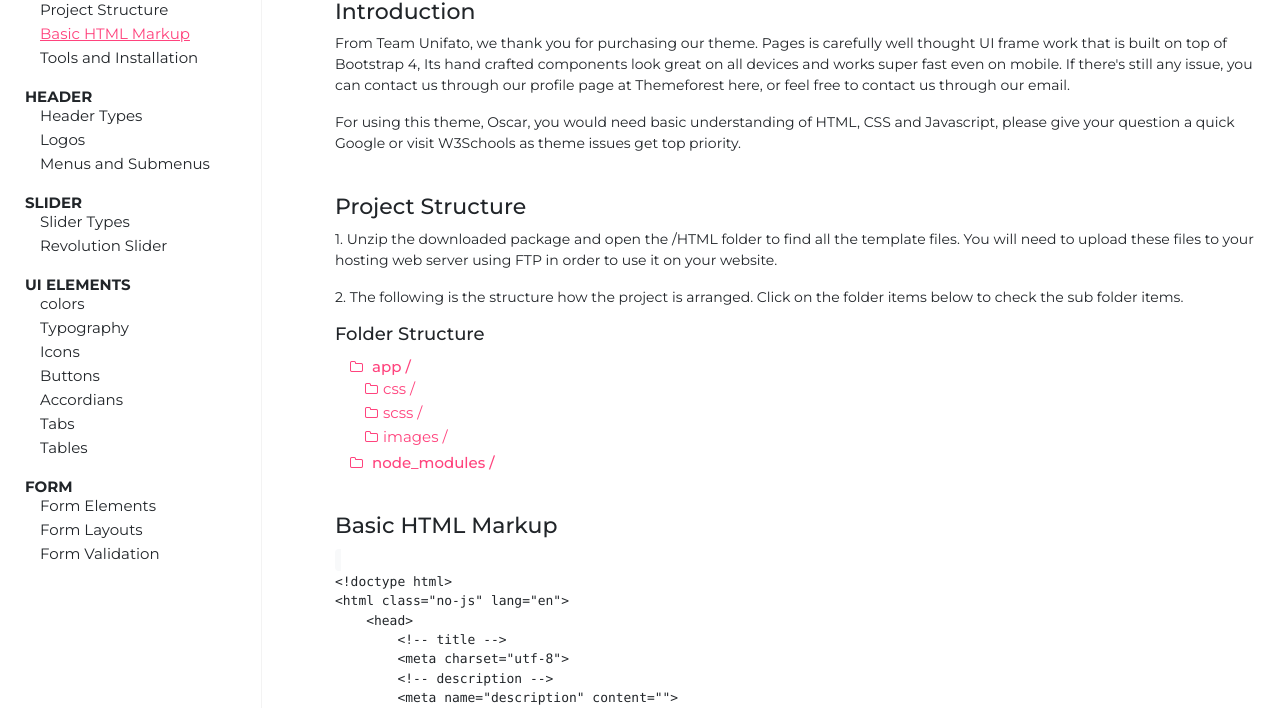
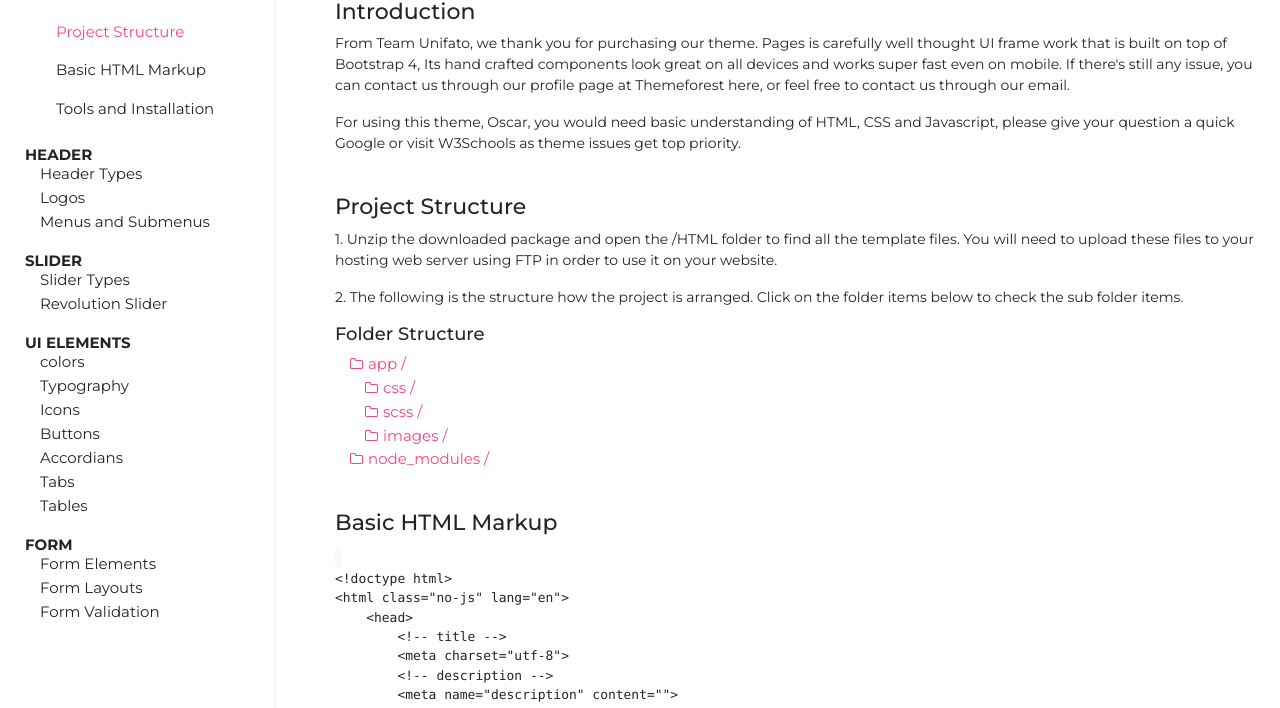
Before and after one commit to themeplify/themeplifly-documentation, a website: page app/index.html in a window 1280 px wide. Shown: the part 392-1100 px from the top of the page. Drawn offline with Linux system fonts and the light colour scheme.

Commit message:
first update

```diff
--- a/app/index.html
+++ b/app/index.html
@@ -1,5 +1,6 @@
 <!doctype html>
 <html lang="en">
+
 <head>
     <title>Themeplify</title>
     <!-- Required meta tags -->
@@ -8,9 +9,8 @@
 
     <link rel="stylesheet" href="css/app.css">
 </head>
-  <body>
 
-
+<body data-spy="scroll" data-target="#navbarCodeply" data-offset="70">
     <!-- webpage wrapper -->
     <div class="wrapper">
 
@@ -21,8 +21,7 @@
                     <div class="col-md-8 text-center">
                         <h1 class="">Themeplify Documentation</h1>
                         <p>A <b>how-to guide</b> with helpful information about BeTheme installation, capabilities, features and optionso</p>
-              <p><b>Note:</b> this documentation applies to Version 7.4 and above only.
-If you have an older version of BeTheme than 7.4, please refer to applicable documentation.</p>
+                        <p><b>Note:</b> this documentation applies to Version 7.4 and above only. If you have an older version of BeTheme than 7.4, please refer to applicable documentation.</p>
                     </div>
                 </div>
             </div>
@@ -37,17 +36,19 @@ If you have an older version of BeTheme than 7.4, please refer to applicable doc
 
                         <!-- aside starts -->
                         <aside role="sidebar" id="style-4">
-                  <nav class="sidenav">
-                    <ul class="sidenav-holder">
-
+                            <nav class="sidenav nav-docs">
+                                <ul class="sidenav-holder" id="navbarCodeply">
+                                    <!-- <a class="nav-link" href="#intro">One</a>
+                                    <a class="nav-link" href="#project-structure">Two</a>
+                                    <a class="nav-link" href="#sec3">Three</a> -->
                                     <!-- overview menu items-->
                                     <li>
                                         <h6>Overview</h6>
                                         <ul>
-                          <li><a href="">Introduction</a></li>
-                          <li><a href="">Project Structure</a></li>
-                          <li class="active"><a href="">Basic HTML Markup</a></li>
-                          <li><a href="">Tools and Installation</a></li>
+                                            <li><a class="nav-link" href="#intro">Introduction</a></li>
+                                            <li><a class="nav-link" href="#project-structure">Project Structure</a></li>
+                                            <li><a class="nav-link" href="">Basic HTML Markup</a></li>
+                                            <li><a class="nav-link" href="">Tools and Installation</a></li>
                                         </ul>
                                     </li>
                                     <!-- overview menu items-->
@@ -109,21 +110,22 @@ If you have an older version of BeTheme than 7.4, please refer to applicable doc
                     <div class="col-md-9">
 
                         <!-- main content starts -->
-              <div class="main-comtent-area">
+                        <div class="main-comtent-area" data-spy="scroll" data-target="#scrollspy-navbar" data-offset="10">
                             <div class="each-menu-content-section">
                                 <h2>Overview</h2>
 
                                 <!-- introduction -->
-                    <div class="each-submenu-content-section">
+                                <div class="each-submenu-content-section" id="intro">
                                     <h3>Introduction</h3>
-                      <p>From Team Unifato, we thank you for purchasing our theme. Pages is carefully well thought UI frame work that is built on top of Bootstrap 4, Its hand crafted components look great on all devices and works super fast even on mobile. If there's still any issue, you can contact us through our profile page at Themeforest here, or feel free to contact us through our email.</p>
+                                    <p>From Team Unifato, we thank you for purchasing our theme. Pages is carefully well thought UI frame work that is built on top of Bootstrap 4, Its hand crafted components look great on all devices and works super fast
+                                        even on mobile. If there's still any issue, you can contact us through our profile page at Themeforest here, or feel free to contact us through our email.</p>
 
                                     <p>For using this theme, Oscar, you would need basic understanding of HTML, CSS and Javascript, please give your question a quick Google or visit W3Schools as theme issues get top priority.</p>
                                 </div>
                                 <!-- introduction -->
 
                                 <!-- project structure -->
-                      <div class="each-submenu-content-section">
+                                <div class="each-submenu-content-section" id="project-structure">
                                     <h3>Project Structure</h3>
                                     <p>1. Unzip the downloaded package and open the /HTML folder to find all the template files. You will need to upload these files to your hosting web server using FTP in order to use it on your website.</p>
                                     <p>2. The following is the structure how the project is arranged. Click on the folder items below to check the sub folder items.</p>
@@ -132,37 +134,25 @@ If you have an older version of BeTheme than 7.4, please refer to applicable doc
                                     <div class="file-list">
                                         <ul id="accordion" role="tablist" aria-multiselectable="true">
                                             <li class="card">
-                                <div class="card-header" role="tab" id="headingOne">
-                                  <h5 class="mb-0">
-                                    <a data-toggle="collapse" data-parent="#accordion" href="#collapseOne" aria-expanded="true" aria-controls="collapseOne" class="folder">
-                                      app /
-                                    </a>
-                                  </h5>
-                                </div>
-
-                                <div id="collapseOne" class="collapse show" role="tabpanel" aria-labelledby="headingOne">
-                                  <ul>
+                                                <a data-toggle="collapse" data-parent="#accordion" href="#collapseOne" aria-expanded="true" aria-controls="collapseOne" class="folder">app /</a>
+                                                <ul id="collapseOne" class="collapse show" role="tabpanel">
+                                                    <li>
+                                                        <a data-toggle="collapse" data-parent="#collapseOne" href="#collapseOne_one" aria-expanded="true" aria-controls="collapseOne_one" class="folder">css /</a>
+                                                        <ul class="collapse" id="collapseOne_one" role="tabpanel">
+                                                            <li><a href="#" class="folder">Thirdparty</a></li>
+                                                        </ul>
+                                                    </li>
+                                                    <li><a href="" class="folder">scss /</a></li>
+                                                    <li><a href="" class="folder">images /</a></li>
+                                                </ul>
+                                            </li>
+                                            <li class="card">
+                                                <a data-toggle="collapse" data-parent="#accordion" href="#collapseTwo" aria-expanded="true" aria-controls="collapseTwo" class="folder">node_modules /</a>
+                                                <ul id="collapseTwo" class="collapse" role="tabpanel" aria-labelledby="headingTwo">
                                                     <li><a href="" class="folder">css /</a></li>
                                                     <li><a href="" class="folder">scss /</a></li>
                                                     <li><a href="" class="folder">images /</a></li>
                                                 </ul>
-                                </div>
-                              </li>
-                              <li class="card">
-                                 <div class="card-header" role="tab" id="headingTwo">
-                                  <h5 class="mb-0">
-                                    <a data-toggle="collapse" data-parent="#accordion" href="#collapseTwo" aria-expanded="true" aria-controls="collapseTwo" class="folder">
-                                      node_modules /
-                                    </a>
-                                  </h5>
-                                </div>
-                                <div id="collapseTwo" class="collapse" role="tabpanel" aria-labelledby="headingTwo">
-                                    <ul>
-                                      <li><a href="" class="folder">css /</a></li>
-                                      <li><a href="" class="folder">scss /</a></li>
-                                      <li><a href="" class="folder">images /</a></li>
-                                    </ul>
-                                </div>
                                             </li>
                                         </ul>
                                     </div>
@@ -236,4 +226,5 @@ If you have an older version of BeTheme than 7.4, please refer to applicable doc
     <script src="js/bootstrap.min.js"></script>
     <script src="js/app.js"></script>
 </body>
+
 </html>
--- a/app/js/app.js
+++ b/app/js/app.js
@@ -0,0 +1,28 @@
+(function($) {
+
+    'use strict';
+
+    var main_pos = $('main').offset().top;
+    var sidebarPos = function() {
+        var scroll_ammount = $(window).scrollTop();
+        if (scroll_ammount >= main_pos) {
+            $('main').addClass('fix_pos');
+        } else {
+            $('main').removeClass('fix_pos');
+        }
+    }
+
+    $(window).scroll(function(event) {
+        sidebarPos();
+    });
+
+    sidebarPos();
+
+    $(document).on('click', 'a[href^="#"][class="nav-link"]', function(event) {
+        event.preventDefault();
+        $('html, body').animate({
+            scrollTop: $($.attr(this, 'href')).offset().top - 25
+        }, 500);
+    });
+
+})(jQuery);
--- a/app/scss/layout/_aside.scss
+++ b/app/scss/layout/_aside.scss
@@ -1,29 +1,27 @@
-aside{
+aside {
     padding: rem(10);
-	height:100vh;
+    height: 100vh;
     overflow: auto;
     border-right: 1px solid $lightGray;
-	width: 85%;
-	nav{
-		&.sidenav{
-			h6{
+    width: 260px;
+    nav {
+        &.sidenav {
+            h6 {
                 font-weight: bolder;
                 margin-bottom: 0px;
             }
-			ul{
-				&.sidenav-holder{
-					& > li{
+            ul {
+                &.sidenav-holder {
+                    &>li {
                         margin-bottom: rem(15);
                     }
-					& > li > ul{
+                    &>li>ul {
                         padding-left: rem(15);
                         list-style: none;
-						li{
-							&.active{
-								a{
+                        li {
+                            a.active {
                                 color: $pink;
-									text-decoration: underline;
-								}
+                                text-decoration: none;
                             }
                         }
                     }
@@ -33,18 +31,15 @@ aside{
     }
 }
 
-#style-4::-webkit-scrollbar-track
-{
+#style-4::-webkit-scrollbar-track {
     background-color: $lightGray;
 }
 
-#style-4::-webkit-scrollbar
-{
+#style-4::-webkit-scrollbar {
     width: 3px;
 }
 
-#style-4::-webkit-scrollbar-thumb
-{
+#style-4::-webkit-scrollbar-thumb {
     background-color: #000000;
     border: 2px solid #8b8b8b;
 }
```
Also changed, not shown: app/scss/layout/_content.scss (+21 -12 lines), app/css/app.css. Lines whose indentation alone changed are shown as unchanged.
